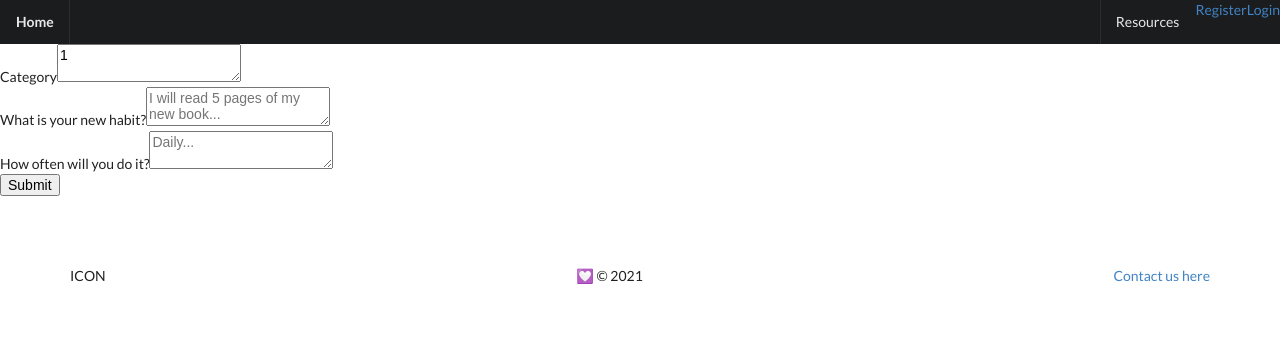
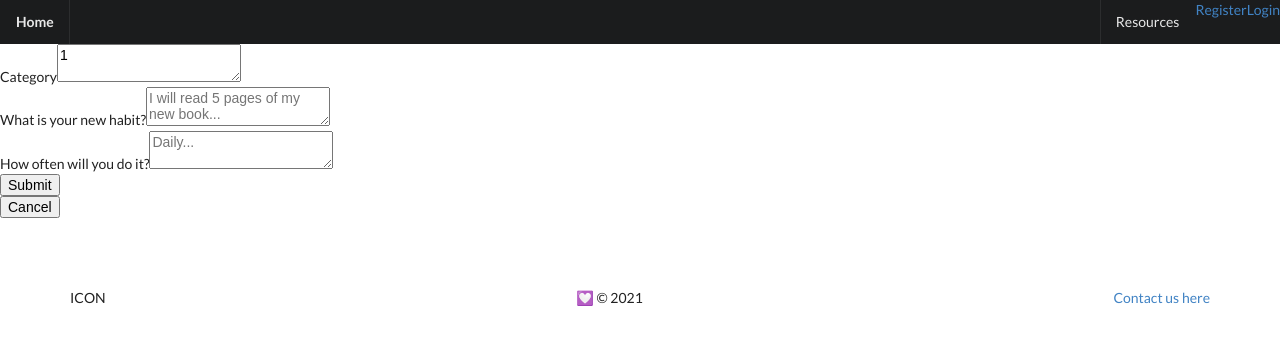
Before and after one commit to hanh-t/sei-project-4, a React (Create React App) app in the folder client/: page /categories/1 in a window 1280 px wide. Shown: the top 344 px of the page. Built offline with nearby package versions, Linux system fonts and the light colour scheme; no server answers.

Commit message:
cancel button from tracker page

```diff
--- a/client/src/components/habits/AddHabitForm.js
+++ b/client/src/components/habits/AddHabitForm.js
@@ -28,6 +28,11 @@ const HabitForm = () => {
         headers: { Authorization: `Bearer ${getTokenFromLocalStorage()}` },
       }
     )
+    history.push('/habits/')
+    window.location.reload()
+  }
+
+  const handleCancel = () => {
     history.push('/habits/')
     window.location.reload()
   }
@@ -71,6 +76,7 @@ const HabitForm = () => {
           Submit
         </button>
       </form>
+      <button onClick={handleCancel}>Cancel</button>
     </div>
   )
 }
```
